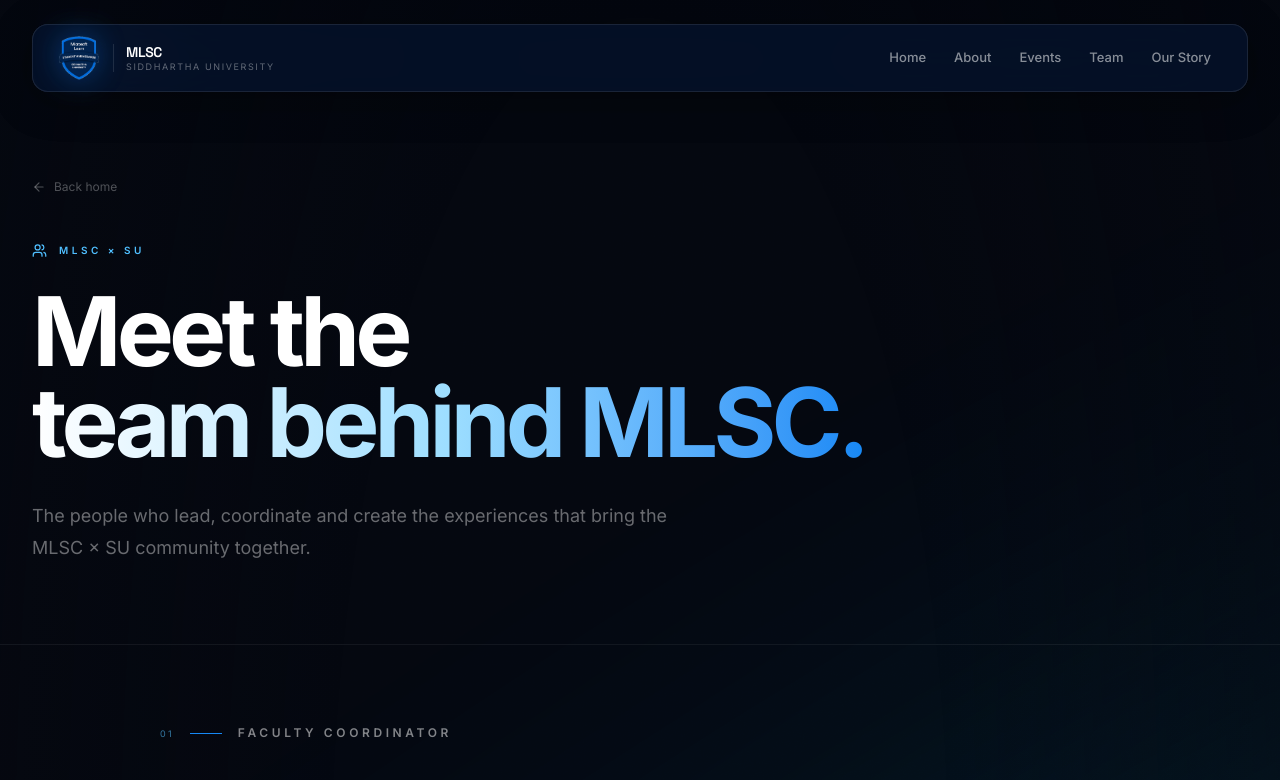
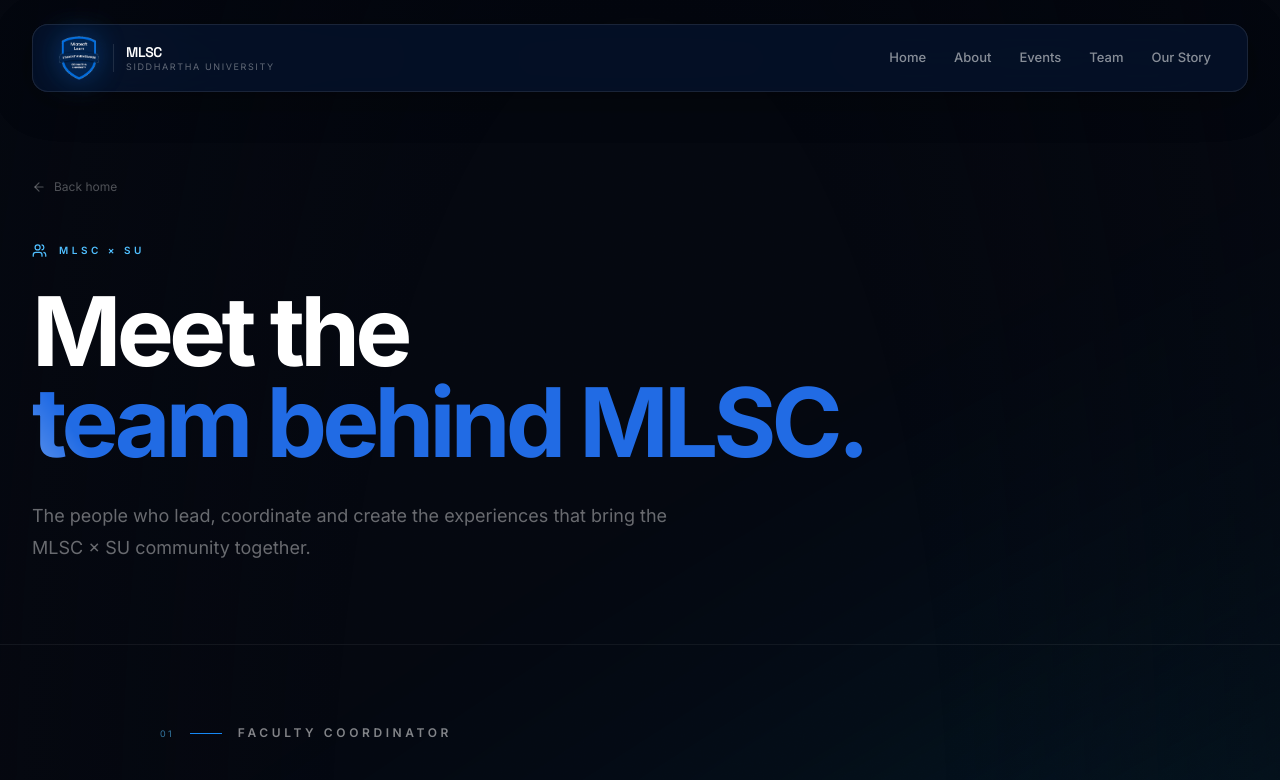
Before and after one commit to Hemanthsaikumar123/mlsc_x_su, a Next.js app: page /team in a window 1280 px wide. Shown: the top 780 px of the page. Built offline with nearby package versions, Linux system fonts and the light colour scheme; grey boxes are pictures that could not be loaded.

Commit message:
Add cusor animation and shiny animation

```diff
--- a/app/about/page.js
+++ b/app/about/page.js
@@ -21,6 +21,7 @@
 
 import Navbar from "@/components/Navbar";
 import MLSCBackground from "@/components/MLSCBackground";
+import ShinyText from "@/components/ShinyText";
 
 const domains = [
   {
@@ -92,9 +93,7 @@
               More than a club.
               <br />
 
-              <span className="bg-gradient-to-r from-white via-[#9DDEFF] to-[#1688F5] bg-clip-text text-transparent">
-                A community.
-              </span>
+              <ShinyText text="A community." />
             </h1>
 
             <p className="mt-8 max-w-2xl text-base leading-8 text-white/40 md:text-lg">
--- a/app/events/page.js
+++ b/app/events/page.js
@@ -9,6 +9,7 @@
 import EventCard from "@/components/EventCard";
 import MLSCBackground from "@/components/MLSCBackground";
 import Navbar from "@/components/Navbar";
+import ShinyText from "@/components/ShinyText";
 
 const filters = [
   "All",
@@ -74,9 +75,7 @@
             Learn.
             <br />
 
-            <span className="bg-gradient-to-r from-white via-[#9DDEFF] to-[#1688F5] bg-clip-text text-transparent">
-              Experience.
-            </span>
+            <ShinyText text="Experience." />
           </h1>
 
           <p className="mt-7 max-w-2xl text-base leading-8 text-white/40 md:text-lg">
--- a/app/layout.js
+++ b/app/layout.js
@@ -32,6 +32,7 @@
 import Navbar from "@/components/Navbar";
 import Footer from "@/components/Footer";
 import MLSCBackground from "@/components/MLSCBackground";
+import ClickSpark from "@/components/ClickSpark";
 
 const spaceGrotesk = Space_Grotesk({
   subsets: ["latin"],
@@ -68,6 +69,13 @@
         className="relative min-h-screen bg-[#020817] text-white antialiased"
         style={{ fontFamily: "var(--font-body)" }}
       >
+        <ClickSpark
+          sparkColor="#1652b5"
+          sparkSize={19}
+          sparkRadius={50}
+          sparkCount={8}
+          duration={400}
+        >
           {/* Shared ambient background */}
           <div className="pointer-events-none fixed inset-0 -z-10">
             <MLSCBackground />
@@ -78,6 +86,7 @@
           <div className="relative">{children}</div>
 
           <Footer />
+        </ClickSpark>
       </body>
     </html>
   );
--- a/app/team/page.js
+++ b/app/team/page.js
@@ -11,6 +11,7 @@
 
 import Navbar from "@/components/Navbar";
 import MLSCBackground from "@/components/MLSCBackground";
+import ShinyText from "@/components/ShinyText";
 
 import {
   leadership,
@@ -66,9 +67,7 @@
               Meet the
               <br />
 
-              <span className="bg-gradient-to-r from-white via-[#9DDEFF] to-[#1688F5] bg-clip-text text-transparent">
-                team behind MLSC.
-              </span>
+              <ShinyText text="team behind MLSC." />
 
             </h1>
 
--- /dev/null
+++ b/components/ClickSpark.jsx
@@ -0,0 +1,165 @@
+"use client";
+
+import { useRef, useEffect, useCallback } from 'react';
+
+const ClickSpark = ({
+  sparkColor = '#fff',
+  sparkSize = 10,
+  sparkRadius = 15,
+  sparkCount = 8,
+  duration = 400,
+  easing = 'ease-out',
+  extraScale = 1.0,
+  children
+}) => {
+  const canvasRef = useRef(null);
+  const sparksRef = useRef([]);
+  const startTimeRef = useRef(null);
+
+  useEffect(() => {
+    const canvas = canvasRef.current;
+    if (!canvas) return;
+
+    const parent = canvas.parentElement;
+    if (!parent) return;
+
+    let resizeTimeout;
+
+    const resizeCanvas = () => {
+      const { width, height } = parent.getBoundingClientRect();
+      if (canvas.width !== width || canvas.height !== height) {
+        canvas.width = width;
+        canvas.height = height;
+      }
+    };
+
+    const handleResize = () => {
+      clearTimeout(resizeTimeout);
+      resizeTimeout = setTimeout(resizeCanvas, 100);
+    };
+
+    const ro = new ResizeObserver(handleResize);
+    ro.observe(parent);
+
+    resizeCanvas();
+
+    return () => {
+      ro.disconnect();
+      clearTimeout(resizeTimeout);
+    };
+  }, []);
+
+  const easeFunc = useCallback(
+    t => {
+      switch (easing) {
+        case 'linear':
+          return t;
+        case 'ease-in':
+          return t * t;
+        case 'ease-in-out':
+          return t < 0.5 ? 2 * t * t : -1 + (4 - 2 * t) * t;
+        default:
+          return t * (2 - t);
+      }
+    },
+    [easing]
+  );
+
+  useEffect(() => {
+    const canvas = canvasRef.current;
+    if (!canvas) return;
+    const ctx = canvas.getContext('2d');
+
+    let animationId;
+
+    const draw = timestamp => {
+      if (!startTimeRef.current) {
+        startTimeRef.current = timestamp;
+      }
+      ctx.clearRect(0, 0, canvas.width, canvas.height);
+
+      sparksRef.current = sparksRef.current.filter(spark => {
+        const elapsed = timestamp - spark.startTime;
+        if (elapsed >= duration) {
+          return false;
+        }
+
+        const progress = elapsed / duration;
+        const eased = easeFunc(progress);
+
+        const distance = eased * sparkRadius * extraScale;
+        const lineLength = sparkSize * (1 - eased);
+
+        const x1 = spark.x + distance * Math.cos(spark.angle);
+        const y1 = spark.y + distance * Math.sin(spark.angle);
+        const x2 = spark.x + (distance + lineLength) * Math.cos(spark.angle);
+        const y2 = spark.y + (distance + lineLength) * Math.sin(spark.angle);
+
+        ctx.strokeStyle = sparkColor;
+        ctx.lineWidth = 2;
+        ctx.beginPath();
+        ctx.moveTo(x1, y1);
+        ctx.lineTo(x2, y2);
+        ctx.stroke();
+
+        return true;
+      });
+
+      animationId = requestAnimationFrame(draw);
+    };
+
+    animationId = requestAnimationFrame(draw);
+
+    return () => {
+      cancelAnimationFrame(animationId);
+    };
+  }, [sparkColor, sparkSize, sparkRadius, sparkCount, duration, easeFunc, extraScale]);
+
+  const handleClick = e => {
+    const canvas = canvasRef.current;
+    if (!canvas) return;
+    const rect = canvas.getBoundingClientRect();
+    const x = e.clientX - rect.left;
+    const y = e.clientY - rect.top;
+
+    const now = performance.now();
+    const newSparks = Array.from({ length: sparkCount }, (_, i) => ({
+      x,
+      y,
+      angle: (2 * Math.PI * i) / sparkCount,
+      startTime: now
+    }));
+
+    sparksRef.current.push(...newSparks);
+  };
+
+  return (
+    <div
+      style={{
+        position: 'relative',
+        width: '100%',
+        height: '100%',
+        minHeight: '100vh'
+      }}
+      onClick={handleClick}
+    >
+      <canvas
+        ref={canvasRef}
+        style={{
+          width: '100%',
+          height: '100%',
+          display: 'block',
+          userSelect: 'none',
+          position: 'absolute',
+          top: 0,
+          left: 0,
+          pointerEvents: 'none',
+          zIndex: 9999
+        }}
+      />
+      {children}
+    </div>
+  );
+};
+
+export default ClickSpark;
--- a/components/Hero.jsx
+++ b/components/Hero.jsx
@@ -2,6 +2,7 @@
 
 import { motion } from "framer-motion";
 import { ArrowRight, ArrowUpRight, Sparkles } from "lucide-react";
+import ShinyText from "@/components/ShinyText";
 
 export default function Hero() {
   return (
@@ -38,9 +39,7 @@
               Learn.
               <br />
 
-              <span className="bg-gradient-to-r from-white via-[#9DDEFF] to-[#1688F5] bg-clip-text text-transparent">
-                Build.
-              </span>
+              <ShinyText text="Build." />
 
               <br />
 
--- /dev/null
+++ b/components/ShinyText.css
@@ -0,0 +1,3 @@
+.shiny-text {
+  display: inline-block;
+}
--- /dev/null
+++ b/components/ShinyText.jsx
@@ -0,0 +1,119 @@
+"use client";
+
+import { useState, useCallback, useEffect, useRef } from 'react';
+import { motion, useMotionValue, useAnimationFrame, useTransform } from 'framer-motion';
+import './ShinyText.css';
+
+const ShinyText = ({
+  text,
+  disabled = false,
+  speed = 2.1,
+  className = '',
+  color = '#216be4',
+  shineColor = '#ffffff',
+  spread = 55,
+  yoyo = false,
+  pauseOnHover = false,
+  direction = 'left',
+  delay = 0
+}) => {
+  const [isPaused, setIsPaused] = useState(false);
+  const progress = useMotionValue(0);
+  const elapsedRef = useRef(0);
+  const lastTimeRef = useRef(null);
+  const directionRef = useRef(direction === 'left' ? 1 : -1);
+
+  const animationDuration = speed * 1000;
+  const delayDuration = delay * 1000;
+
+  useAnimationFrame(time => {
+    if (disabled || isPaused) {
+      lastTimeRef.current = null;
+      return;
+    }
+
+    if (lastTimeRef.current === null) {
+      lastTimeRef.current = time;
+      return;
+    }
+
+    const deltaTime = time - lastTimeRef.current;
+    lastTimeRef.current = time;
+
+    elapsedRef.current += deltaTime;
+
+    if (yoyo) {
+      const cycleDuration = animationDuration + delayDuration;
+      const fullCycle = cycleDuration * 2;
+      const cycleTime = elapsedRef.current % fullCycle;
+
+      if (cycleTime < animationDuration) {
+        // Forward animation: 0 -> 100
+        const p = (cycleTime / animationDuration) * 100;
+        progress.set(directionRef.current === 1 ? p : 100 - p);
+      } else if (cycleTime < cycleDuration) {
+        // Delay at end
+        progress.set(directionRef.current === 1 ? 100 : 0);
+      } else if (cycleTime < cycleDuration + animationDuration) {
+        // Reverse animation: 100 -> 0
+        const reverseTime = cycleTime - cycleDuration;
+        const p = 100 - (reverseTime / animationDuration) * 100;
+        progress.set(directionRef.current === 1 ? p : 100 - p);
+      } else {
+        // Delay at start
+        progress.set(directionRef.current === 1 ? 0 : 100);
+      }
+    } else {
+      const cycleDuration = animationDuration + delayDuration;
+      const cycleTime = elapsedRef.current % cycleDuration;
+
+      if (cycleTime < animationDuration) {
+        // Animation phase: 0 -> 100
+        const p = (cycleTime / animationDuration) * 100;
+        progress.set(directionRef.current === 1 ? p : 100 - p);
+      } else {
+        // Delay phase - hold at end (shine off-screen)
+        progress.set(directionRef.current === 1 ? 100 : 0);
+      }
+    }
+  });
+
+  useEffect(() => {
+    directionRef.current = direction === 'left' ? 1 : -1;
+    elapsedRef.current = 0;
+    progress.set(0);
+    // eslint-disable-next-line react-hooks/exhaustive-deps
+  }, [direction]);
+
+  // Transform: p=0 -> 150% (shine off right), p=100 -> -50% (shine off left)
+  const backgroundPosition = useTransform(progress, p => `${150 - p * 2}% center`);
+
+  const handleMouseEnter = useCallback(() => {
+    if (pauseOnHover) setIsPaused(true);
+  }, [pauseOnHover]);
+
+  const handleMouseLeave = useCallback(() => {
+    if (pauseOnHover) setIsPaused(false);
+  }, [pauseOnHover]);
+
+  const gradientStyle = {
+    backgroundImage: `linear-gradient(${spread}deg, ${color} 0%, ${color} 35%, ${shineColor} 50%, ${color} 65%, ${color} 100%)`,
+    backgroundSize: '200% auto',
+    WebkitBackgroundClip: 'text',
+    backgroundClip: 'text',
+    WebkitTextFillColor: 'transparent'
+  };
+
+  return (
+    <motion.span
+      className={`shiny-text ${className}`}
+      style={{ ...gradientStyle, backgroundPosition }}
+      onMouseEnter={handleMouseEnter}
+      onMouseLeave={handleMouseLeave}
+    >
+      {text}
+    </motion.span>
+  );
+};
+
+export default ShinyText;
```
Also changed, not shown: app/ourstory/page.js (+2 -40 lines). Lines whose indentation alone changed are shown as unchanged.
